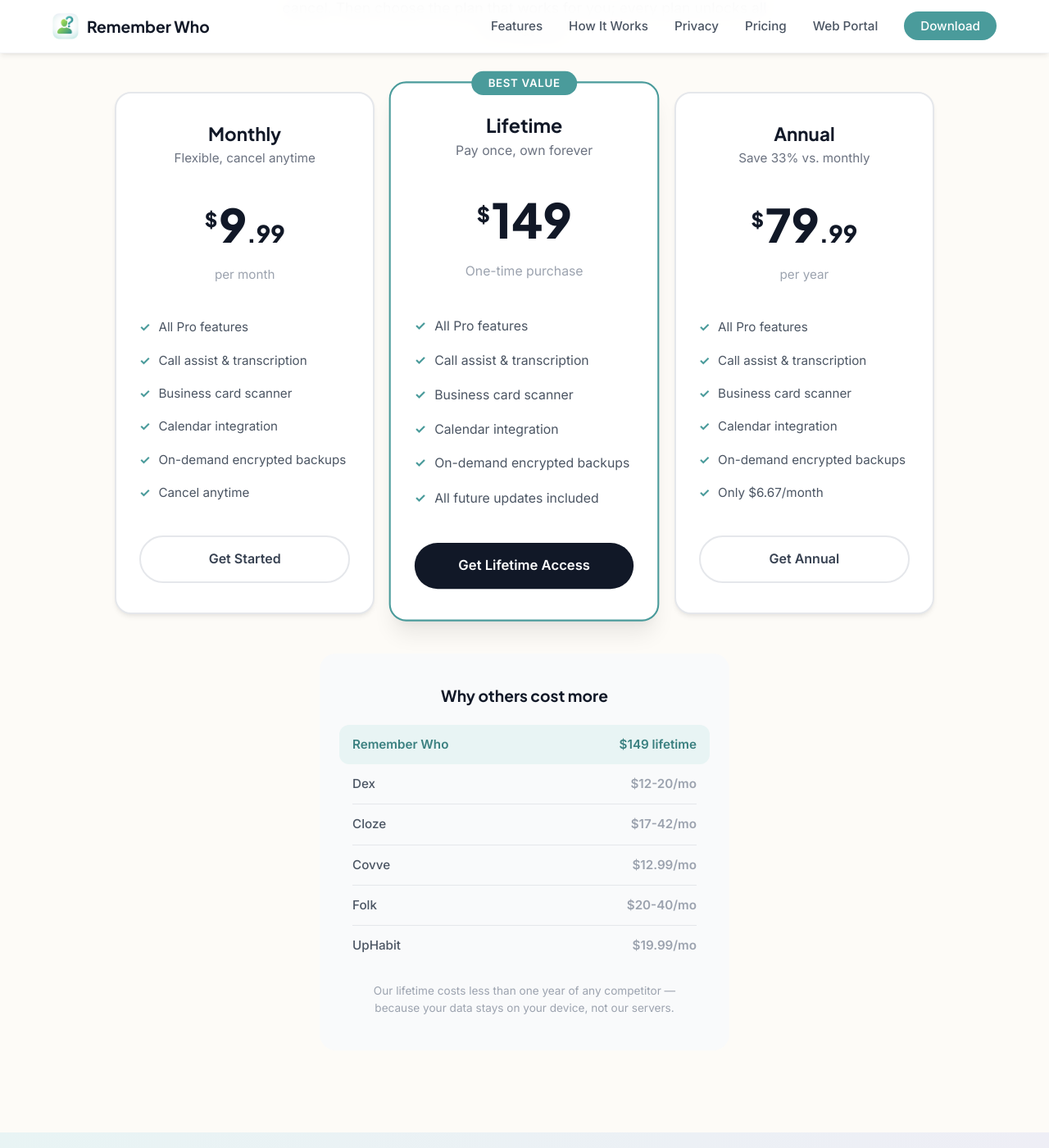
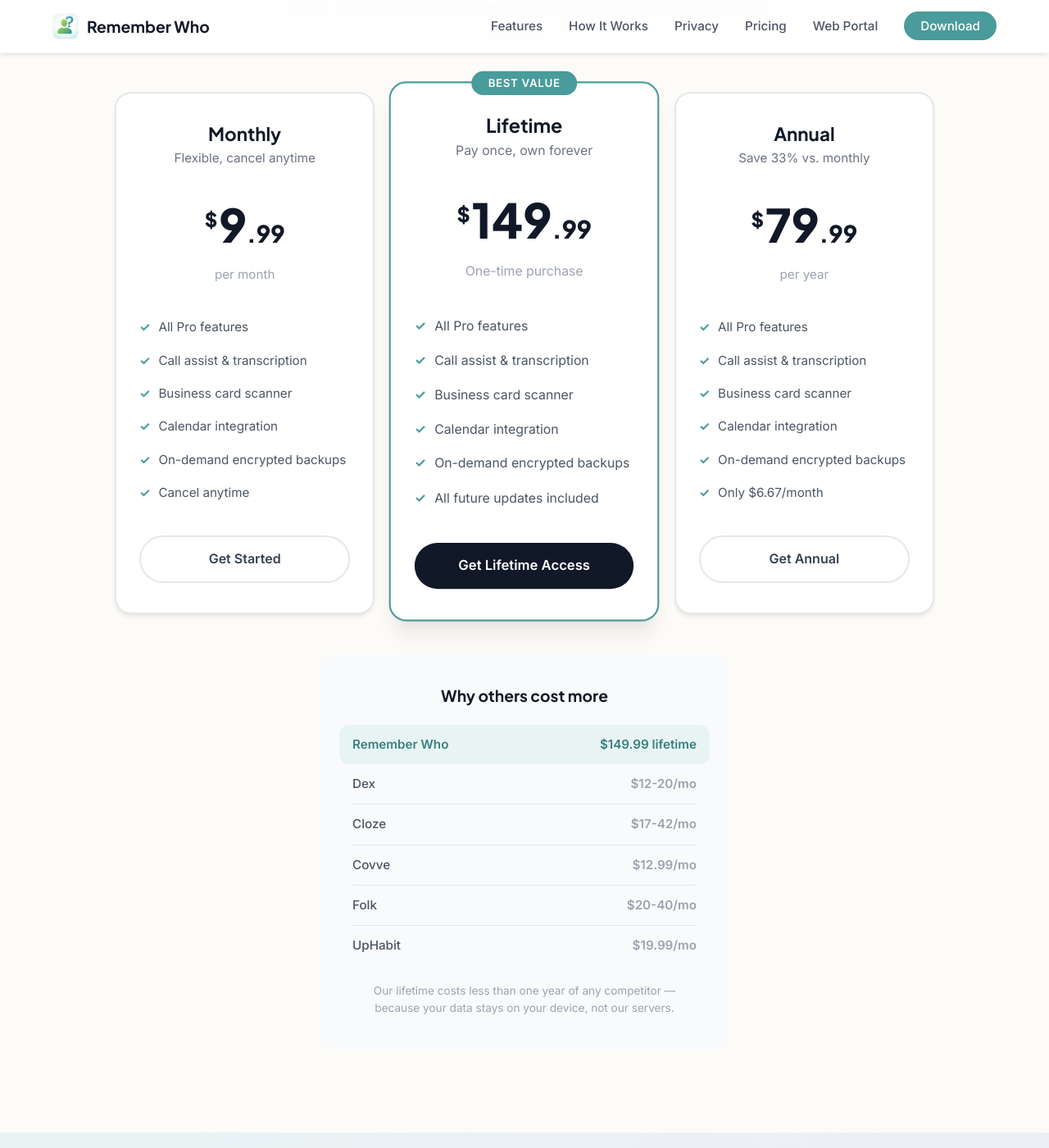
Before and after one commit to RememberWhoApp/rememberwho, a Jekyll site: the page index.html, which Jekyll copies as it is, in a window 1280 px wide and 1400 px high, scrolled down 6700 px. Shown: the whole window at 82% size. Built offline with Jekyll 4.4.1, drawn with Linux system fonts in a browser that asks for light colours.

Commit message:
Lifetime price is $149.99 everywhere
Owner confirmed the App Store Connect price: the home page's pricing card and
competitor comparison said $149 while the EULA said $149.99. Launch checklist
row updated too.

Co-Authored-By: Claude Opus 5.5 <noreply@anthropic.com>

```diff
--- a/index.html
+++ b/index.html
@@ -1133,7 +1133,7 @@
           <div class="pricing-popular">Best Value</div>
           <h3>Lifetime</h3>
           <p class="pricing-desc">Pay once, own forever</p>
-          <div class="pricing-amount"><sup>$</sup>149</div>
+          <div class="pricing-amount"><sup>$</sup>149<span style="font-size:1.8rem">.99</span></div>
           <div class="pricing-period">One-time purchase</div>
           <ul class="pricing-features">
             <li><span class="pf-check">&#10003;</span> All Pro features</li>
@@ -1170,7 +1170,7 @@
           <div class="compare-table">
             <div class="compare-row highlight">
               <span class="compare-name">Remember Who</span>
-              <span class="compare-price">$149 lifetime</span>
+              <span class="compare-price">$149.99 lifetime</span>
             </div>
             <div class="compare-row">
               <span class="compare-name">Dex</span>
```
